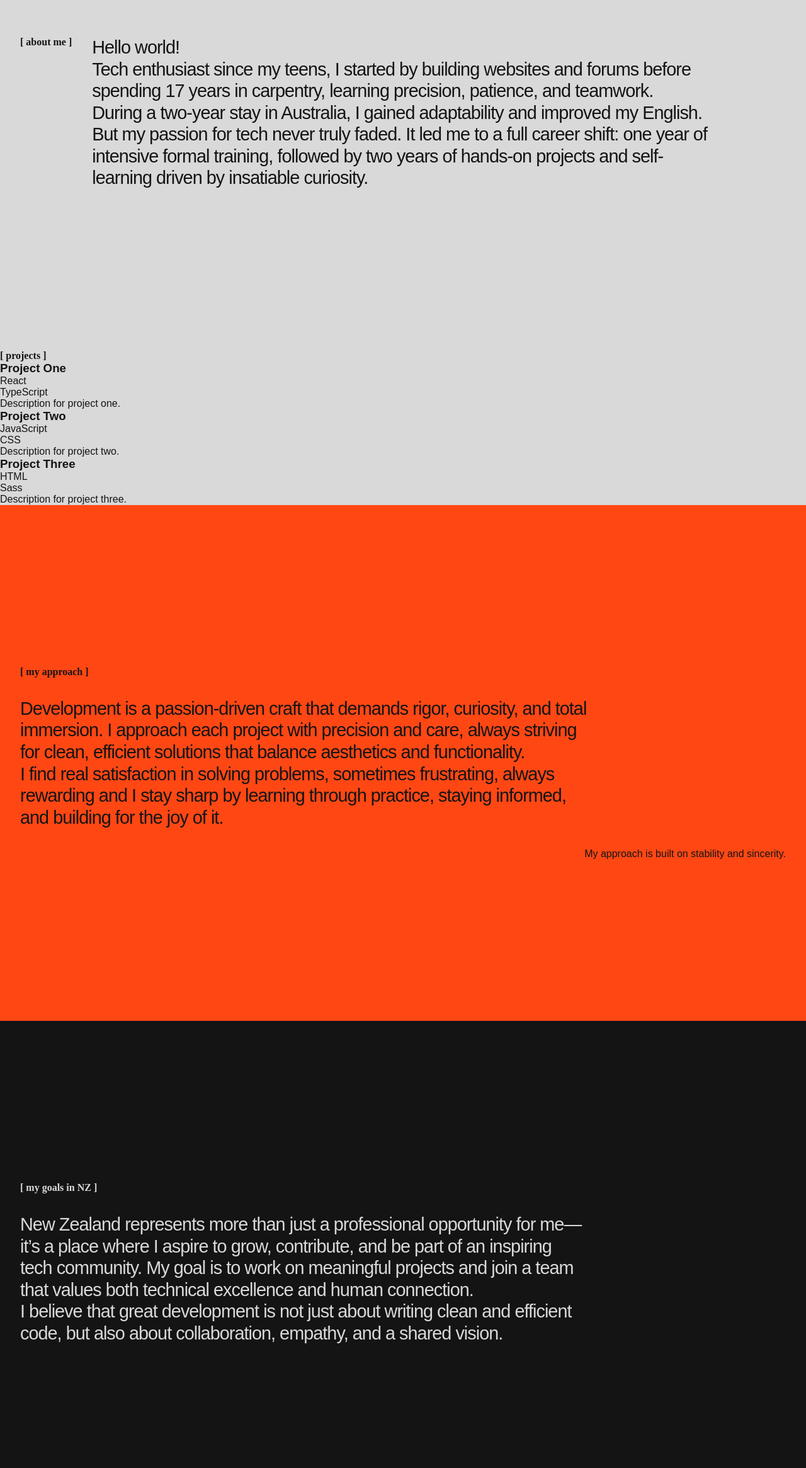
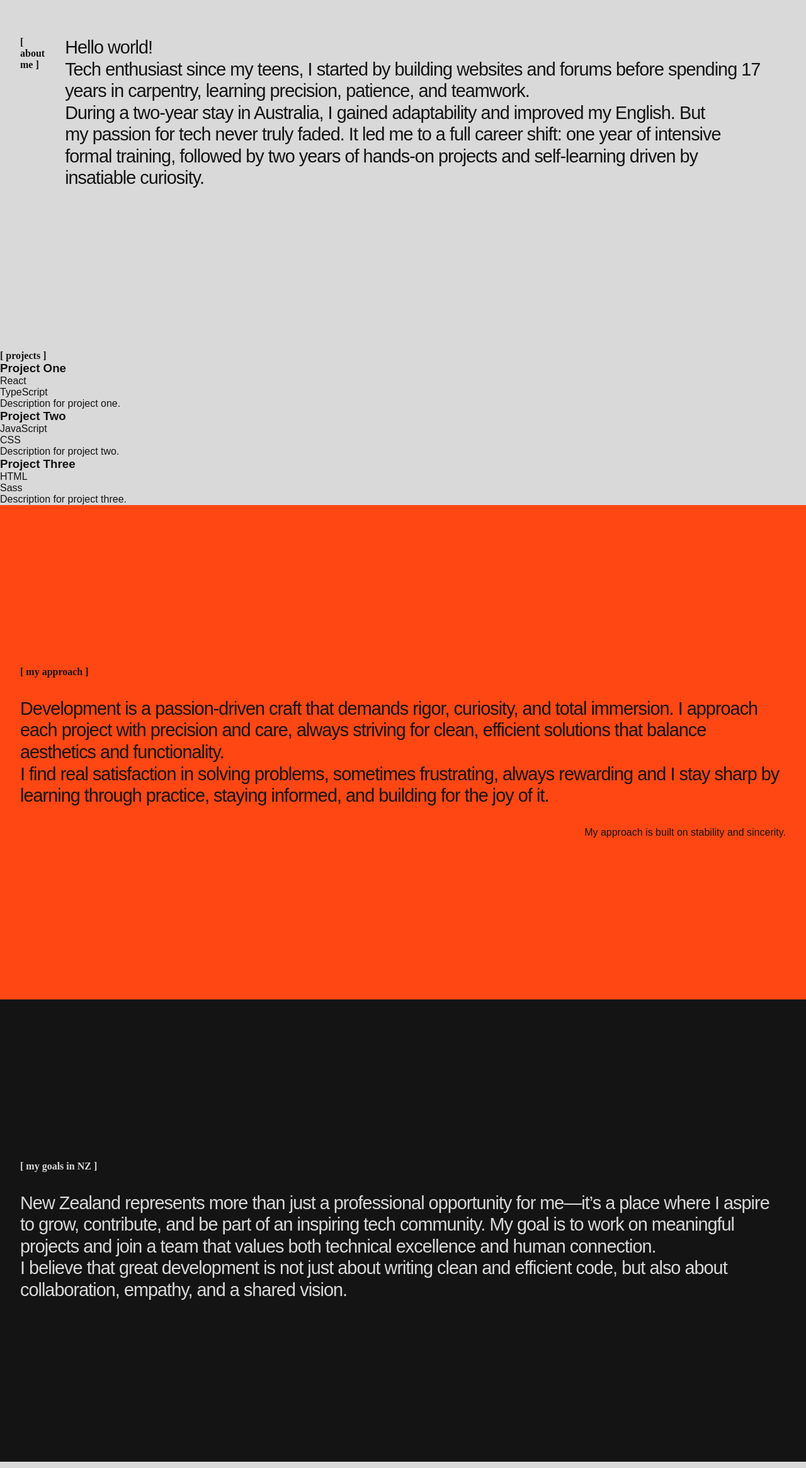
Before and after one commit to ginodalsasso/react-portfoliov2, a React (Vite) app: page / in a window 1280 px wide. Shown: the part 894-3225 px from the top of the page at 63% size. Built offline with nearby package versions, Linux system fonts and the light colour scheme; a web font is replaced by a local one.

Commit message:
UPDATE: section-content class.

```diff
--- a/src/App.css
+++ b/src/App.css
@@ -60,3 +60,10 @@ a {
     font-family: "Helvetica roman";
     font-size: var(--font-size-small);
 }
+
+.section-content {
+    font-size: var(--font-size-large);
+    line-height: var(--global-line-height);
+    text-wrap: pretty;
+    letter-spacing: var(--letter-spacing);
+}
--- a/src/components/sections/About/About.module.css
+++ b/src/components/sections/About/About.module.css
@@ -9,13 +9,6 @@
     max-width: 1000px;
 }
 
-.aboutContent p {
-    font-size: var(--font-size-large);
-    line-height: var(--global-line-height);
-    text-wrap: pretty;
-    letter-spacing: var(--letter-spacing);
-}
-
 @media screen and (max-width: 1200px) {
     .aboutSection {
         flex-direction: column;
--- a/src/components/sections/About/About.tsx
+++ b/src/components/sections/About/About.tsx
@@ -6,7 +6,7 @@ export default function About() {
             <header>
                 <h2 className="section-title">[ about me ]</h2>
             </header>
-            <div className={styles.aboutContent}>
+            <div className="section-content">
                 <p>
                     Hello world!
                 </p>
--- a/src/components/sections/Approach/Approach.module.css
+++ b/src/components/sections/Approach/Approach.module.css
@@ -11,13 +11,6 @@
     max-width: 900px;
 }
 
-.approachContent p {
-    font-size: var(--font-size-large);
-    line-height: 1.2;
-    text-wrap: pretty;
-    letter-spacing: var(--letter-spacing);
-}
-
 .approachContentLast {
     font-size: var(--font-size-small);
     text-align: right;
--- a/src/components/sections/Approach/Approach.tsx
+++ b/src/components/sections/Approach/Approach.tsx
@@ -9,7 +9,7 @@ export default function Approach() {
             <header>
                 <h2 className="section-title">[ my approach ]</h2>
             </header>
-            <div className={styles.approachContent}>
+            <div className="section-content">
                 <p>
                     Development is a passion-driven craft that demands rigor,
                     curiosity, and total immersion. I approach each project with
--- a/src/components/sections/Goals/Goals.module.css
+++ b/src/components/sections/Goals/Goals.module.css
@@ -11,10 +11,3 @@
 .goalsContent {
     max-width: 900px;
 }
-
-.goalsContent p {
-    font-size: var(--font-size-large);
-    line-height: var(--global-line-height);
-    text-wrap: pretty;
-    letter-spacing: var(--letter-spacing);
-}
--- a/src/components/sections/Goals/Goals.tsx
+++ b/src/components/sections/Goals/Goals.tsx
@@ -6,7 +6,7 @@ export default function Goals() {
             <header>
                 <h2 className="section-title">[ my goals in NZ ]</h2>
             </header>
-            <div className={styles.goalsContent}>
+            <div className="section-content">
                 <p>
                     New Zealand represents more than just a professional
                     opportunity for me—it’s a place where I aspire to grow,
```
